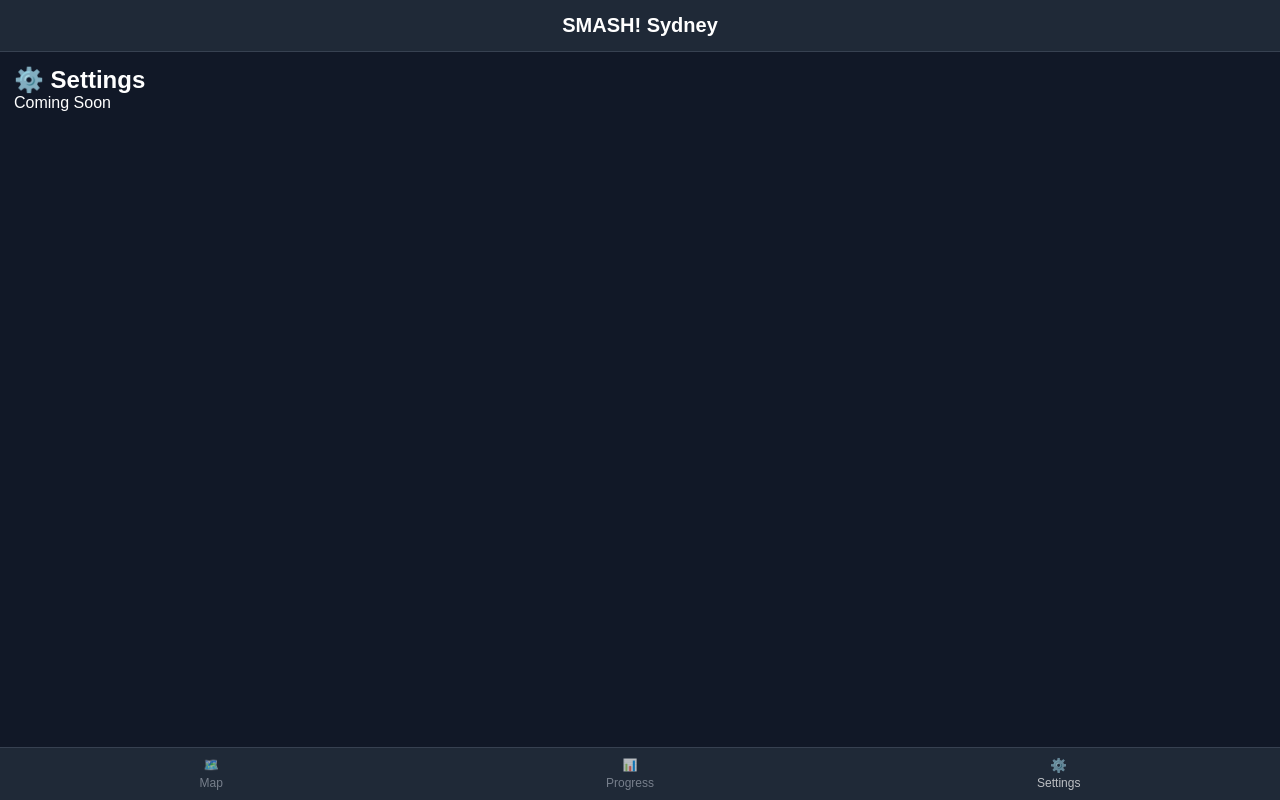
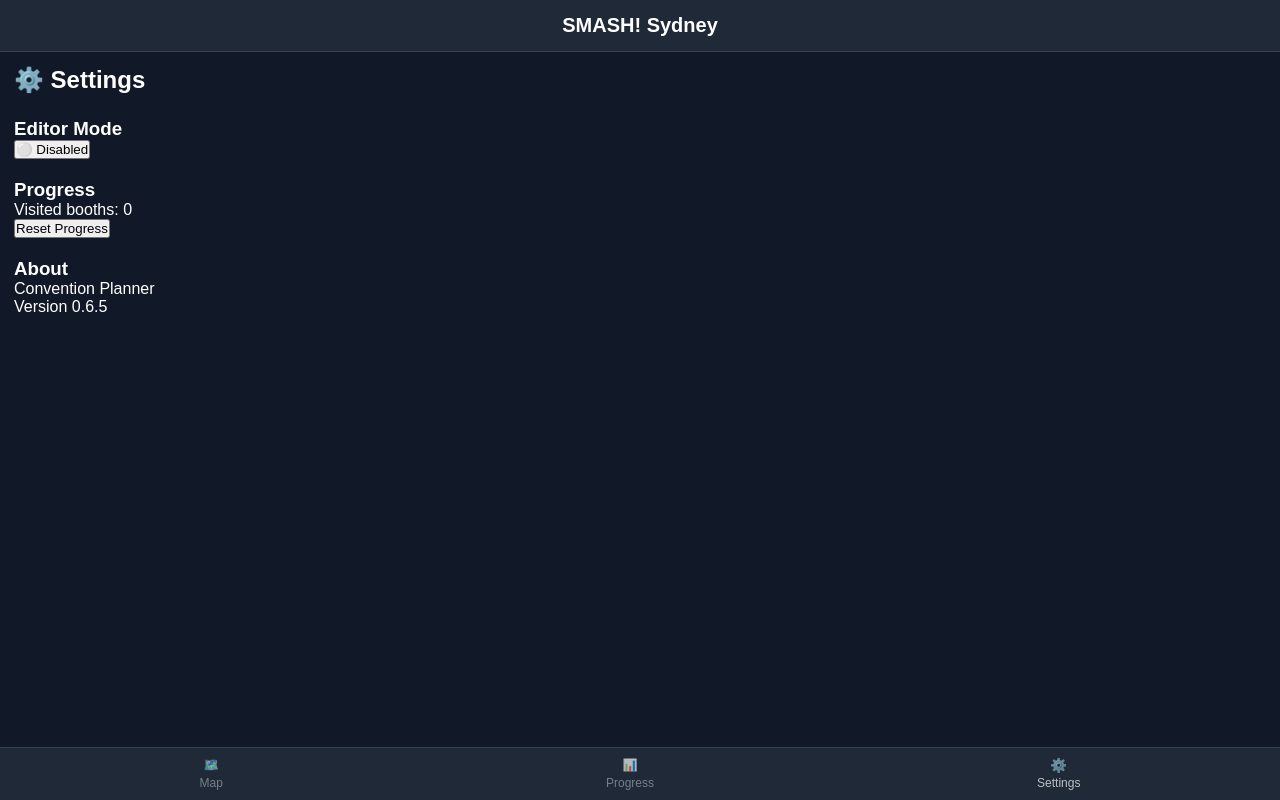
Before and after one commit to AdjacentAspect/Convention-Planner, a React (Vite) app: page / in a window 1280 px wide. Both pictures are taken after a click on the button "⚙️ Settings". Built offline with nearby package versions, Linux system fonts and the light colour scheme.

Commit message:
v0.6.5 settings
implement settings screen and editor mode

```diff
--- a/src/App.tsx
+++ b/src/App.tsx
@@ -8,6 +8,7 @@
 import ImageViewer from "./components/ImageViewer";
 
 import ProgressScreen from "./screens/ProgressScreen";
+import SettingsScreen from "./screens/SettingsScreen";
 
 import { currentEvent as initialEvent } from "./data/event";
 import type { Booth, UserProgress } from "./types/models";
@@ -30,6 +31,9 @@
 function App() {
   const [screen, setScreen] =
     useState<Screen>("map");
+
+  const [editorMode, setEditorMode] =
+    useState(false);
 
   const [selectedFloor, setSelectedFloor] =
     useState("Level 1");
@@ -161,6 +165,7 @@
             floor={selectedFloor}
             event={event}
             onBoothClick={setSelectedBooth}
+            editorMode={editorMode}
           />
         </main>
       )}
@@ -172,10 +177,18 @@
       )}
 
       {screen === "settings" && (
-        <main className="main-content">
-          <h2>⚙️ Settings</h2>
-          <p>Coming Soon</p>
-        </main>
+        <SettingsScreen
+          editorMode={editorMode}
+          onToggleEditorMode={() =>
+            setEditorMode((previous) => !previous)
+          }
+          progress={progress}
+          onResetProgress={() =>
+            setProgress({
+              visitedBooths: [],
+            })
+          }
+        />
       )}
 
       <BottomNavigation
--- a/src/components/MapViewer.tsx
+++ b/src/components/MapViewer.tsx
@@ -16,12 +16,14 @@
   floor: string;
   event: ConventionEvent;
   onBoothClick: (booth: Booth) => void;
+  editorMode: boolean;
 };
 
 function MapViewer({
   floor,
   event,
   onBoothClick,
+  editorMode,
 }: Props) {
   const currentFloor = event.floors.find(
     (f) => f.name === floor
@@ -58,7 +60,7 @@
                   className="map-image"
                 />
 
-                <EditorOverlay />
+                {editorMode && <EditorOverlay />}
 
                 <BoothOverlay
                   booths={currentFloor?.booths ?? []}
--- /dev/null
+++ b/src/screens/SettingsScreen.tsx
@@ -0,0 +1,67 @@
+import type { UserProgress } from "../types/models";
+
+type Props = {
+  editorMode: boolean;
+  onToggleEditorMode: () => void;
+  onResetProgress: () => void;
+  progress: UserProgress;
+};
+
+function SettingsScreen({
+  editorMode,
+  onToggleEditorMode,
+  onResetProgress,
+  progress,
+}: Props) {
+  return (
+    <main className="main-content">
+      <h2>⚙️ Settings</h2>
+
+      <div
+        style={{
+          marginTop: 24,
+          display: "flex",
+          flexDirection: "column",
+          gap: 20,
+        }}
+      >
+        <div>
+          <h3>Editor Mode</h3>
+
+          <button
+            onClick={onToggleEditorMode}
+          >
+            {editorMode
+              ? "🟢 Enabled"
+              : "⚪ Disabled"}
+          </button>
+        </div>
+
+        <div>
+          <h3>Progress</h3>
+
+          <p>
+            Visited booths:{" "}
+            {progress.visitedBooths.length}
+          </p>
+
+          <button
+            onClick={onResetProgress}
+          >
+            Reset Progress
+          </button>
+        </div>
+
+        <div>
+          <h3>About</h3>
+
+          <p>Convention Planner</p>
+
+          <p>Version 0.6.5</p>
+        </div>
+      </div>
+    </main>
+  );
+}
+
+export default SettingsScreen;
```
Also changed, not shown: 1 other file (tests, documents, lock files or other folders).
